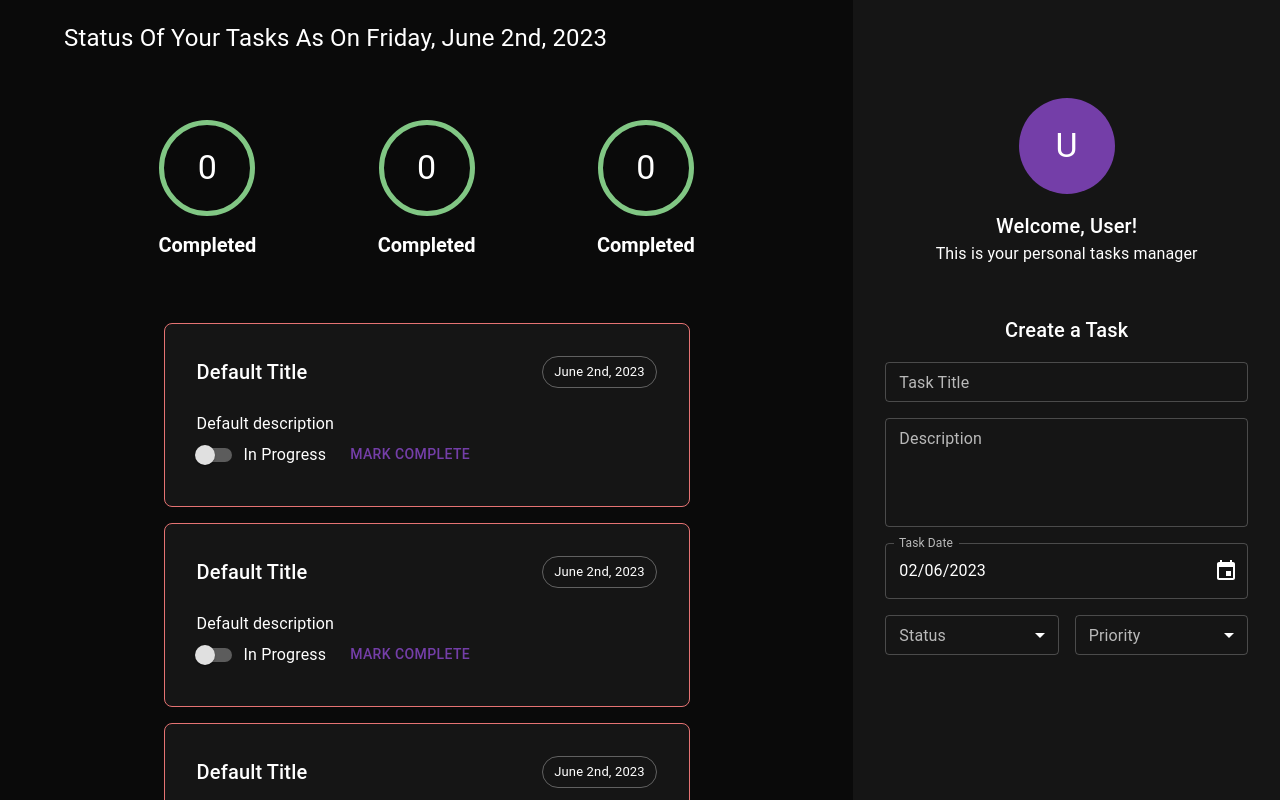
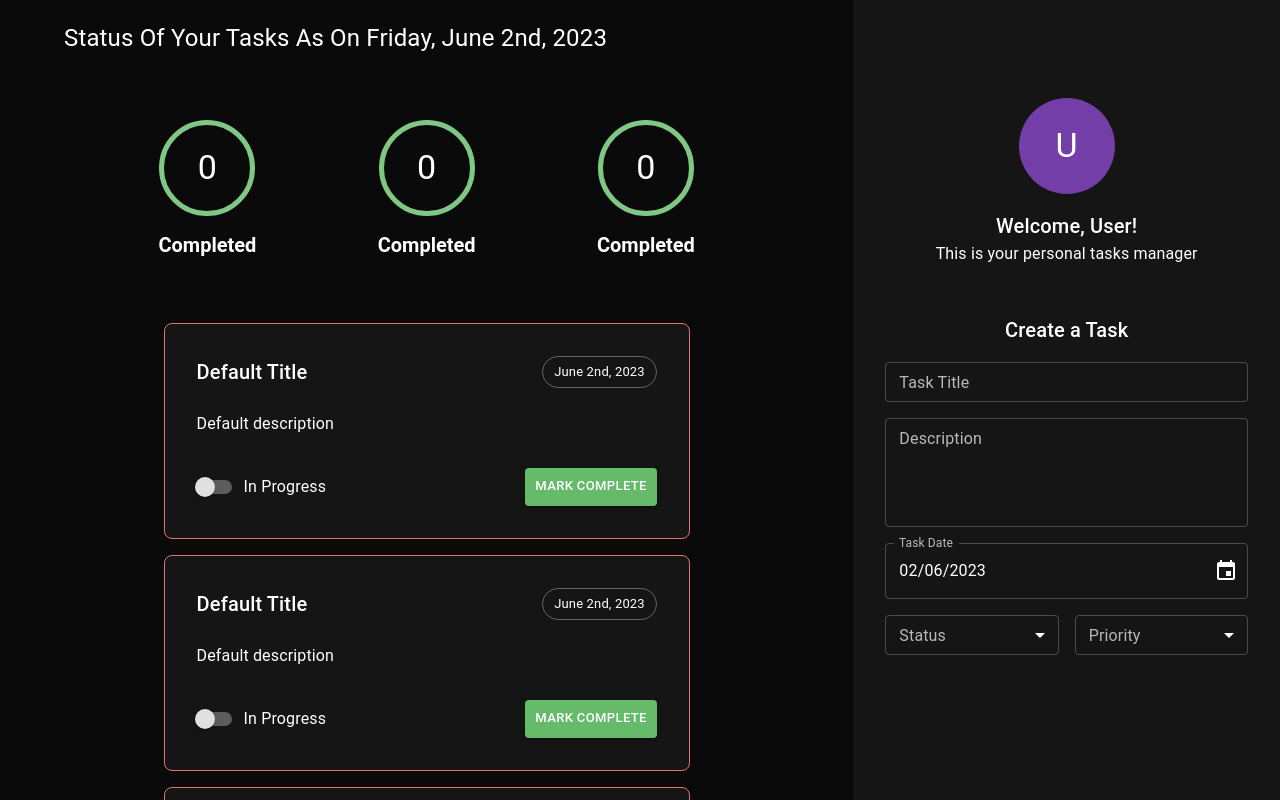
Before and after one commit to SharinLana/typescript-fullstack-tasks-manager, a React (Create React App) app: page / in a window 1280 px wide. Shown: the top 800 px of the page. Built offline with nearby package versions, Linux system fonts and the light colour scheme.

Commit message:
add styles to the TaskFooter component

```diff
--- a/src/components/task/_TaskFooter.tsx
+++ b/src/components/task/_TaskFooter.tsx
@@ -3,12 +3,24 @@ import { Box, Button, Switch, FormControlLabel } from '@mui/material';
 
 const TaskFooter: FC = (): ReactElement => {
   return (
-    <Box>
+    <Box
+      display="flex"
+      width="100%"
+      justifyContent="space-between"
+      mt={4}
+    >
       <FormControlLabel
         label="In Progress"
         control={<Switch color="warning" />}
       />
-      <Button>Mark Complete</Button>
+      <Button
+        variant="contained"
+        color="success"
+        size="small"
+        sx={{ color: 'white' }}
+      >
+        Mark Complete
+      </Button>
     </Box>
   );
 };
```
